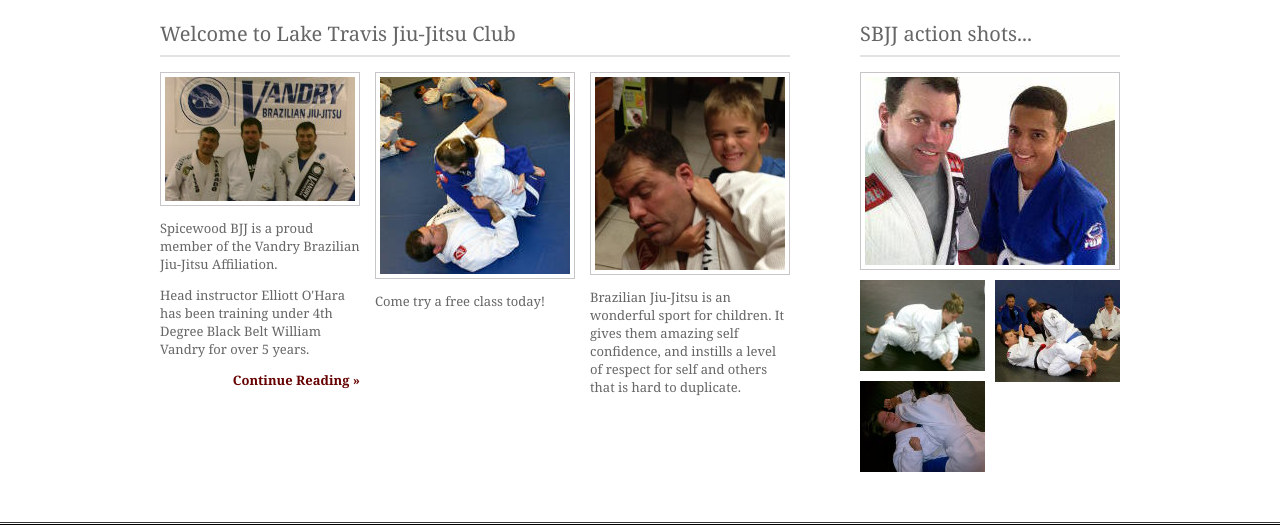
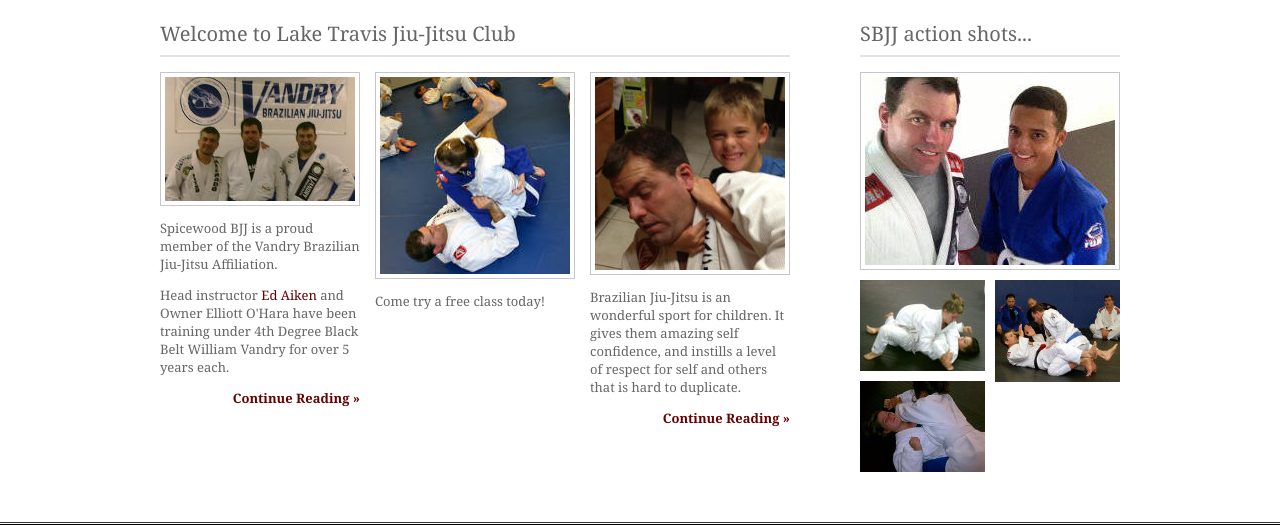
Before and after one commit to elliottohara/ltjjc, a Django app: page / in a window 1280 px wide. Shown: the part 545-1070 px from the top of the page. Run offline with Django 3.2, Linux system fonts and the light colour scheme; parts of the project's set-up code (start-up, migrations or seed data) failed here and were passed over; some libraries are stand-ins or nearby versions.

Commit message:
more work

```diff
--- a/sbjj/urls.py
+++ b/sbjj/urls.py
@@ -18,5 +18,6 @@ urlpatterns = patterns('',
     url(r'^staff$', 'website.views.staff', name="staff"),
     url(r'^staff/(?P<staff_name>\w+)/$', 'website.views.staffdetail', name='staff_detail'),
     url(r'^sql$','website.views.sql'),
+    url(r'^children$', 'website.views.children', name='children')
 
 )
--- /dev/null
+++ b/templates/children.html
@@ -0,0 +1 @@
+{% extends "base.html" %}
--- a/templates/index.html
+++ b/templates/index.html
@@ -24,8 +24,8 @@
                     <p>
                         Spicewood BJJ is a proud member of the Vandry Brazilian Jiu-Jitsu Affiliation.
                     </p>
-                     <p>Head instructor Elliott O'Hara has been training under 4th Degree Black Belt
-                         William Vandry for over 5 years.</p>
+                     <p>Head instructor <a href="{% url "staff_detail" 'ed_aiken' %}">Ed Aiken</a> and Owner Elliott O&apos;Hara have been training under 4th Degree Black Belt
+                         William Vandry for over 5 years each.</p>
                     <p class="readmore"><a href="/about/">Continue Reading &raquo;</a></p>
                   </li>
             <li><img src="http://d9nmkm9u8we5o.cloudfront.net/s/img/e_n_b.jpg" alt="" />
@@ -36,8 +36,8 @@
                 gives them amazing self confidence, and instills a level
                 of respect for self and others that is hard to duplicate.
             </p>
-              <p style="display:none;" class="readmore">
-                    <a href="/children/">Continue Reading &raquo;</a>
+              <p class="readmore">
+                    <a href="{% url "children" %}">Continue Reading &raquo;</a>
               </p>
           </li>
 
--- a/website/views.py
+++ b/website/views.py
@@ -59,3 +59,7 @@ def dictfetchall(cursor):
         dict(zip([col[0] for col in desc], row))
         for row in cursor.fetchall()
     ]
+
+
+def children(request):
+    return render_to_response('children.html')
```
Also changed, not shown: 2 other files.
